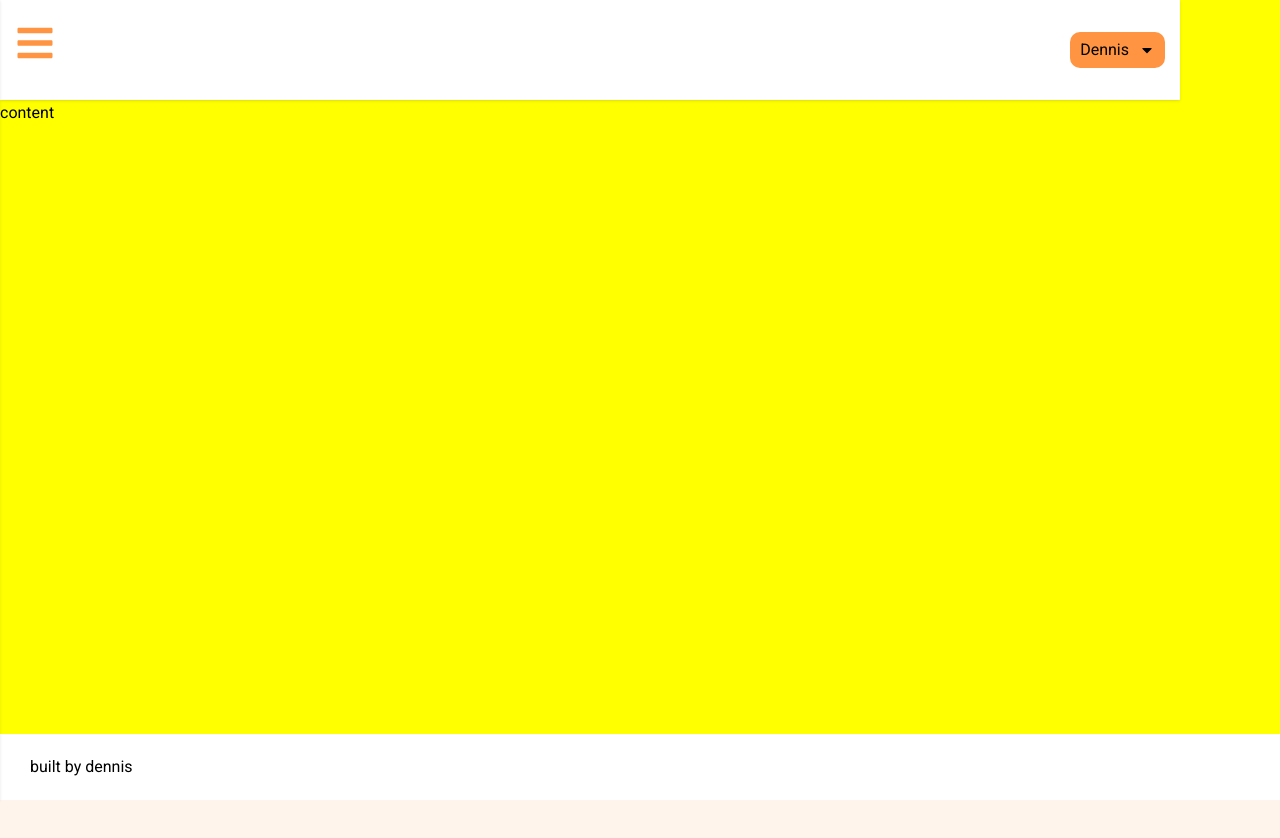
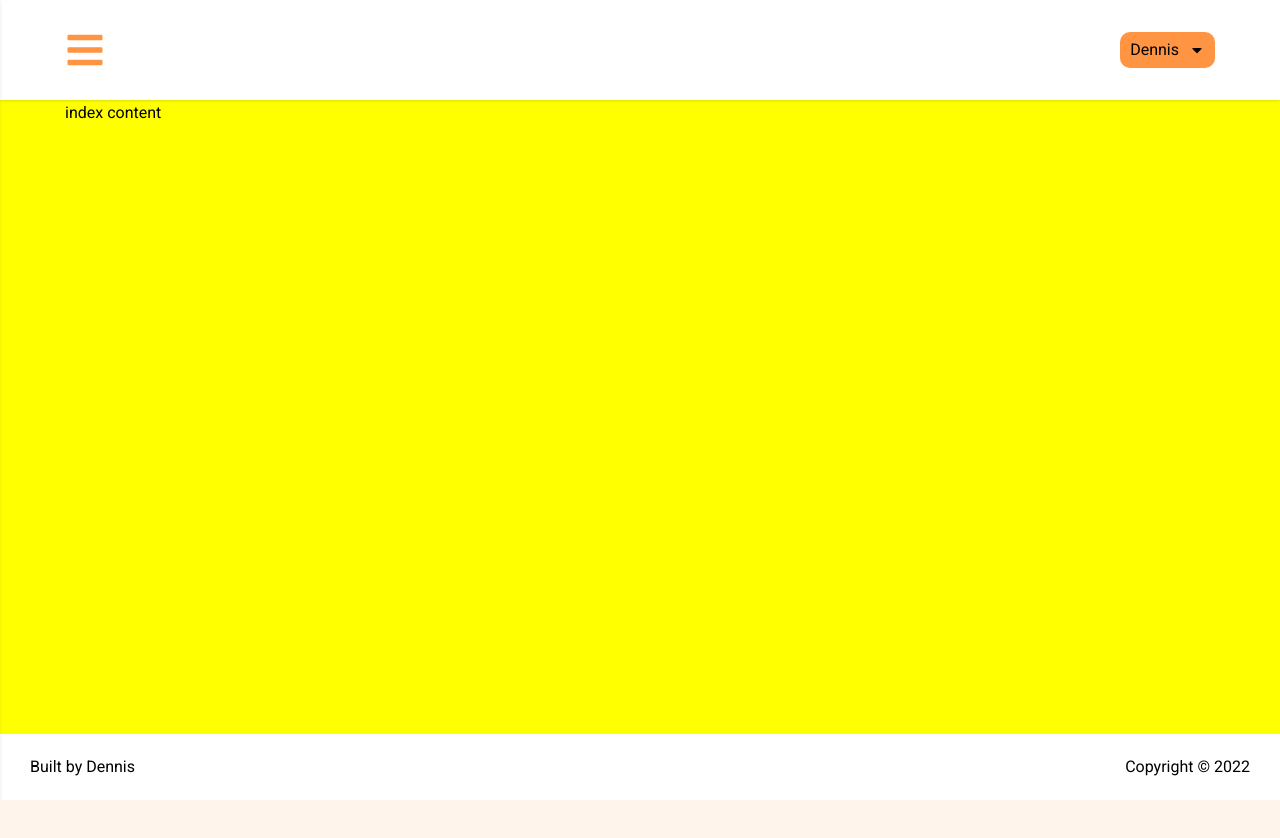
Before and after one commit to devgithinji/portfolio-frontend, a Next.js app: page /admin in a window 1280 px wide. Shown: the top 838 px of the page. After the commit the page ends 800 px from the top, so only its background shows below. Built offline with nearby package versions, Linux system fonts and the light colour scheme.

Commit message:
admin dashboard components refactor

```diff
--- /dev/null
+++ b/components/admin/layout/AdminLayout.js
@@ -0,0 +1,25 @@
+import React, {useEffect, useState} from 'react';
+import Header from "./Header";
+import Navbar from "./Navbar";
+import BodyContent from "./BodyContent";
+
+const AdminLayout = ({children}) => {
+    const [isNavActive, setNavActive] = useState(false);
+
+    useEffect(() => {
+        document.body.classList.add('admin-body');
+    }, [])
+
+
+    return (
+        <>
+            <Header setNavActive={setNavActive}/>
+            <Navbar isNavActive={isNavActive} setNavActive={setNavActive}/>
+            <BodyContent>
+                {children}
+            </BodyContent>
+        </>
+    );
+};
+
+export default AdminLayout;
--- /dev/null
+++ b/components/admin/layout/BodyContent.js
@@ -0,0 +1,17 @@
+import React from 'react';
+
+const BodyContent = ({children}) => {
+    return (
+        <div className="admin-content">
+            <div className="container">
+                {children}
+            </div>
+            <footer className="admin-footer">
+                <span>Built by Dennis</span>
+                <span>Copyright &copy;  {new Date().getFullYear()}</span>
+            </footer>
+        </div>
+    );
+};
+
+export default BodyContent;
--- /dev/null
+++ b/components/admin/layout/DropDown.js
@@ -0,0 +1,33 @@
+import React, {useEffect} from 'react';
+import Link from "next/link";
+import {FaLock, FaPowerOff, FaUser} from "react-icons/fa";
+
+const DropDown = ({isDropDownActive, setDropDownActive}) => {
+
+
+    return (
+        <div className={isDropDownActive ? 'account-dropdown active' : 'account-dropdown'}
+             onMouseLeave={() => setDropDownActive(false)}>
+            <Link href="" className="account-dropdown-link">
+                            <span className="dropdown-icon">
+                                <FaUser/>
+                            </span>
+                Profile
+            </Link>
+            <Link href="" className="account-dropdown-link">
+                            <span className="dropdown-icon">
+                                <FaLock/>
+                            </span>
+                Change Password
+            </Link>
+            <Link href="" className="account-dropdown-link">
+                            <span className="dropdown-icon">
+                                <FaPowerOff/>
+                            </span>
+                Logout
+            </Link>
+        </div>
+    );
+};
+
+export default DropDown;
--- /dev/null
+++ b/components/admin/layout/Header.js
@@ -0,0 +1,30 @@
+import React, {useState} from 'react';
+import {FaBars, FaCaretDown, FaCaretUp, FaLock, FaPowerOff, FaUser} from "react-icons/fa";
+import Link from "next/link";
+import DropDown from "./DropDown";
+
+const Header = ({setNavActive}) => {
+    const [isDropDownActive, setDropDownActive] = useState(false);
+    const showDropDown = () => {
+        setDropDownActive(!isDropDownActive)
+    }
+
+    return (
+        <header className="admin-header">
+            <div className="container">
+                <button className="open-nav-btn" onClick={() => setNavActive(true)}>
+                    <FaBars/>
+                </button>
+                <div className="account">
+                    <div className="account-btn" onClick={showDropDown}>
+                        Dennis
+                        {isDropDownActive ? <FaCaretUp/> : <FaCaretDown/>}
+                    </div>
+                    <DropDown isDropDownActive={isDropDownActive} setDropDownActive={setDropDownActive}/>
+                </div>
+            </div>
+        </header>
+    );
+};
+
+export default Header;
--- /dev/null
+++ b/components/admin/layout/Navbar.js
@@ -0,0 +1,32 @@
+import React from 'react';
+import {FaCog, FaFile, FaFileCode, FaHome, FaTimes} from "react-icons/fa";
+import Link from "next/link";
+
+const Navbar = ({isNavActive, setNavActive}) => {
+    return (
+        <aside className={isNavActive ? 'admin-nav active' : 'admin-nav'}>
+            <div className="branding">
+                <h1 className="title">Admin</h1>
+                <div className="close-btn" onClick={() => setNavActive(false)}>
+                    <FaTimes/>
+                </div>
+            </div>
+            <div className="links">
+                <Link href="" className="nav-link active">
+                    <FaHome className="link-icon"/> Dashboard
+                </Link>
+                <Link href="" className="nav-link">
+                    <FaFileCode className="link-icon"/> Projects
+                </Link>
+                <Link href="" className="nav-link">
+                    <FaFile className="link-icon"/> Blogs
+                </Link>
+                <Link href="" className="nav-link">
+                    <FaCog className="link-icon"/> Settings
+                </Link>
+            </div>
+        </aside>
+    );
+};
+
+export default Navbar;
--- a/pages/admin/index.js
+++ b/pages/admin/index.js
@@ -1,93 +1,13 @@
-import React, {useState} from 'react';
-import {
-    FaBars,
-    FaCaretDown,
-    FaUser,
-    FaPowerOff,
-    FaLock,
-    FaCaretUp,
-    FaTimes,
-    FaHome,
-    FaFileCode,
-    FaFile, FaCog
-} from "react-icons/fa";
-import Link from "next/link";
+import React from 'react';
+import AdminLayout from "../../components/admin/layout/AdminLayout";
 
 const Index = () => {
-    const [isNavActive, setNavActive] = useState(false);
-    const [isDropDownActive, setDropDownActive] = useState(false);
-    const showNav = () => {
-        setNavActive(!isNavActive)
-    }
 
-    const showDropDown = () => {
-        setDropDownActive(!isDropDownActive)
-    }
-
-    return (<>
-        <header className="admin-header">
-            <div className="container">
-                <button onClick={() => setNavActive(true)}>
-                    <FaBars/>
-                </button>
-                <div className="account">
-                    <div className="account-btn" onClick={showDropDown}>
-                        Dennis
-                        {isDropDownActive ? <FaCaretUp/> : <FaCaretDown/>}
-                    </div>
-                    <div className={isDropDownActive ? 'account-dropdown active' : 'account-dropdown'}>
-                        <Link href="" className="account-dropdown-link">
-                            <span className="dropdown-icon">
-                                <FaUser/>
-                            </span>
-                            Profile
-                        </Link>
-                        <Link href="" className="account-dropdown-link">
-                            <span className="dropdown-icon">
-                                <FaLock/>
-                            </span>
-                            Change Password
-                        </Link>
-                        <Link href="" className="account-dropdown-link">
-                            <span className="dropdown-icon">
-                                <FaPowerOff/>
-                            </span>
-                            Logout
-                        </Link>
-                    </div>
-                </div>
-            </div>
-        </header>
-        <aside className={isNavActive ? 'admin-nav active' : 'admin-nav'}>
-            <div className="branding">
-                <h1 className="title">Admin</h1>
-                <div className="close-btn" onClick={() => setNavActive(false)}>
-                    <FaTimes/>
-                </div>
-            </div>
-            <div className="links">
-                <Link href="" className="nav-link active">
-                    <FaHome className="link-icon"/> Dashboard
-                </Link>
-                <Link href="" className="nav-link">
-                    <FaFileCode className="link-icon"/> Projects
-                </Link>
-                <Link href="" className="nav-link">
-                    <FaFile className="link-icon"/> Blogs
-                </Link>
-                <Link href="" className="nav-link">
-                    <FaCog className="link-icon"/> Settings
-                </Link>
-            </div>
-        </aside>
-        <div className="admin-content">
-            content
-            <footer className="admin-footer">
-                built by dennis
-            </footer>
-        </div>
-
-    </>);
+    return (
+        <AdminLayout>
+            index content
+        </AdminLayout>
+    );
 };
 
 export default Index;
--- a/styles/admin/admin.css
+++ b/styles/admin/admin.css
@@ -1,4 +1,4 @@
-.admin-header .container {
+.admin-header {
     height: 100px;
     position: fixed;
     top: 0;
@@ -8,6 +8,11 @@
     box-shadow: var(--shadow-1);
     z-index: 3;
     display: flex;
+}
+
+.admin-header .container {
+    width: 100%;
+    display: flex;
     justify-content: space-between;
     align-items: center;
     flex-direction: row;
@@ -16,6 +21,8 @@
 .admin-header button {
     color: var(--accent);
     font-size: 40px;
+    display: flex;
+    align-items: center;
 }
 
 .account {
@@ -63,10 +70,14 @@
 .account-dropdown-link {
     display: flex;
     gap: 5px;
+    align-items: center;
+    flex-direction: row;
 }
 
 .account-dropdown-link .dropdown-icon {
     color: var(--accent);
+    display: flex;
+    align-items: center;
 }
 
 .admin-nav {
@@ -149,4 +160,10 @@
     left: 0;
     width: 100%;
     padding: 20px 30px;
+    display: flex;
+    justify-content: space-between;
 }
+
+.admin-body {
+    padding-bottom: 0;
+}
```
